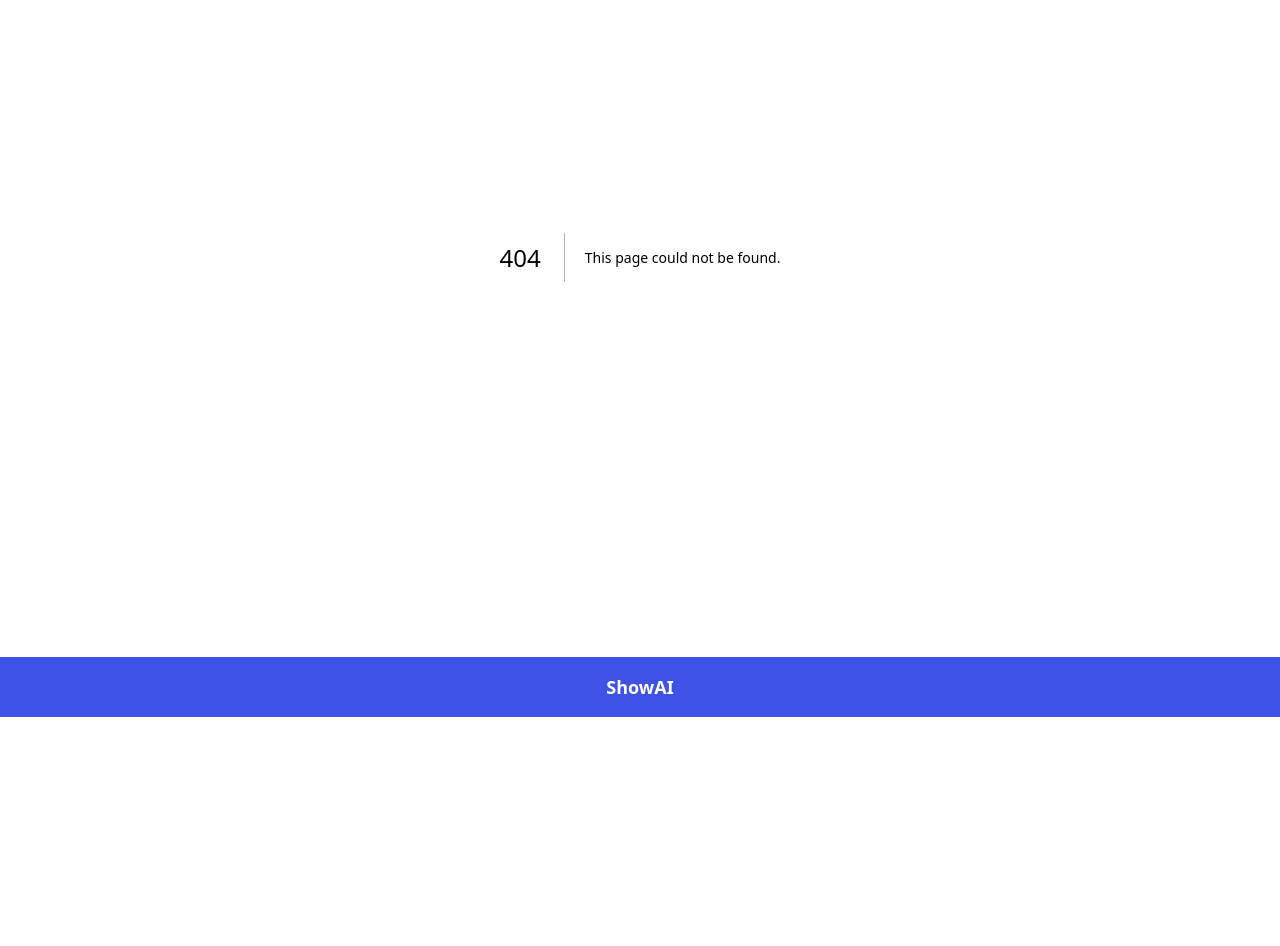
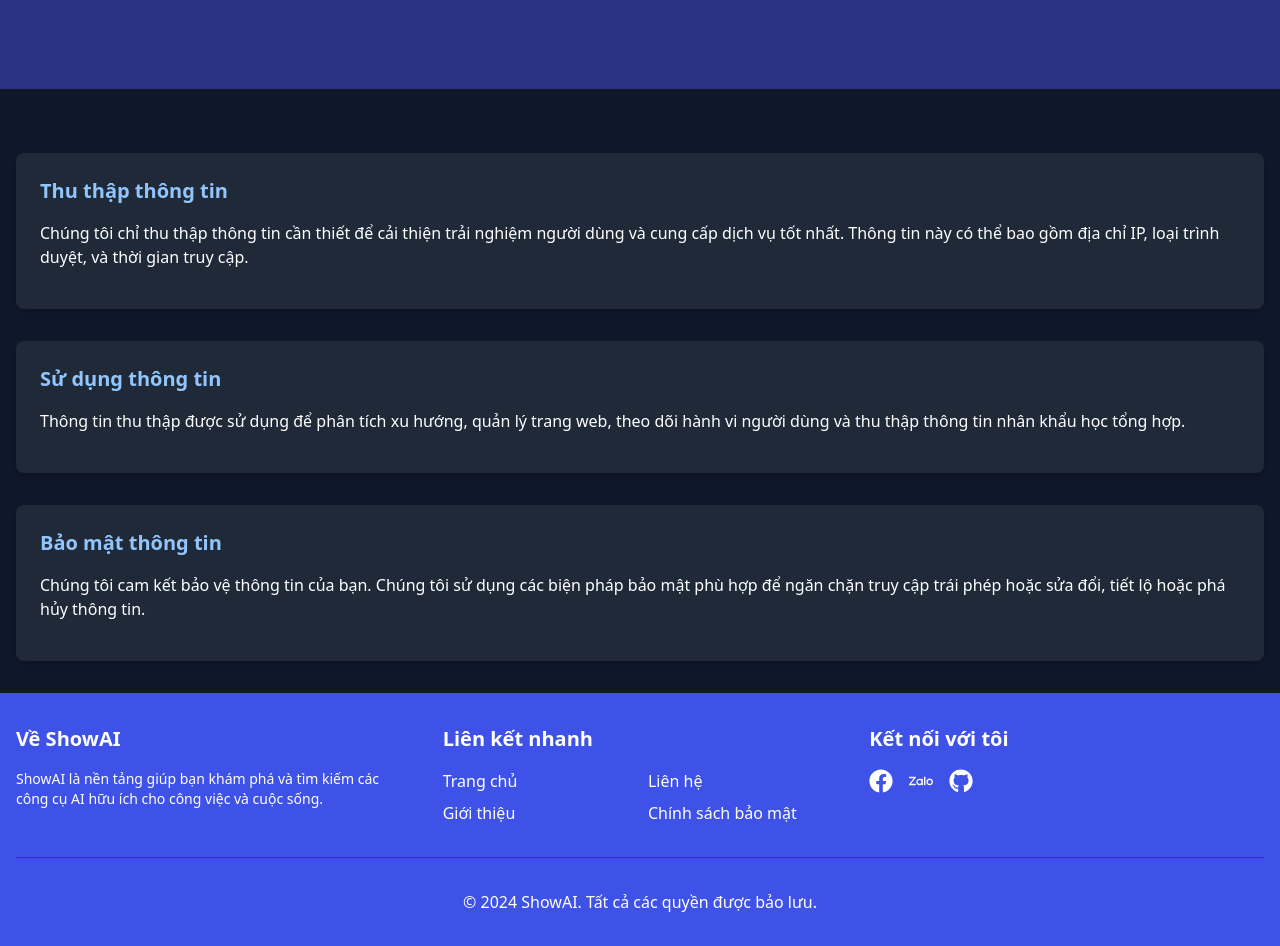
Before and after one commit to TomiSakae/ShowAI, a Next.js app: page /privacy-policy in a window 1280 px wide. Before the commit this address had no page. Shown: the part 220-1166 px from the top of the page. Before the commit the page ends 937 px from the top, so only its background shows below. Built offline with nearby package versions, Linux system fonts and the light colour scheme.

Commit message:
Nâng cấp footer và các trang liên quan

```diff
--- /dev/null
+++ b/src/app/about/page.tsx
@@ -0,0 +1,39 @@
+const AboutPage = () => {
+    return (
+        <div className="bg-[#0F172A] text-white min-h-screen">
+            <div className="bg-[#2A3284] text-center py-8 mb-8 px-4">
+                <div className='py-4 sm:py-8'>
+                    <h1 className="text-2xl sm:text-3xl font-bold mb-4">Về ShowAI</h1>
+                    <p className="text-base sm:text-lg max-w-3xl mx-auto mb-6">
+                        Khám phá câu chuyện đằng sau ShowAI và sứ mệnh của tôi trong việc đem công nghệ AI đến gần hơn với mọi người.
+                    </p>
+                </div>
+            </div>
+            <div className="container mx-auto px-4 py-8">
+                <div className="bg-gray-800 p-6 rounded-lg shadow-md mb-8">
+                    <h2 className="text-xl font-semibold mb-4 text-blue-300">Tầm nhìn của ShowAI</h2>
+                    <p className="mb-4">
+                        ShowAI là dự án cá nhân của tôi, được tạo ra với mục đích giới thiệu và đánh giá các công cụ AI hữu ích.
+                        Tôi tin rằng AI có tiềm năng to lớn trong việc cải thiện cuộc sống và công việc của mọi người, và
+                        ShowAI là nơi để chia sẻ niềm đam mê này với cộng đồng.
+                    </p>
+                    <p>
+                        Với kiến thức và kinh nghiệm của mình trong lĩnh vực công nghệ, tôi không ngừng tìm kiếm và
+                        đánh giá các công cụ AI mới nhất, giúp bạn dễ dàng khám phá và áp dụng chúng vào cuộc sống hàng ngày.
+                    </p>
+                </div>
+                <div className="bg-gray-800 p-6 rounded-lg shadow-md">
+                    <h2 className="text-xl font-semibold mb-4 text-blue-300">Cam kết của tôi</h2>
+                    <ul className="list-disc list-inside space-y-2">
+                        <li>Cung cấp thông tin chính xác và cập nhật về các công cụ AI</li>
+                        <li>Đánh giá khách quan và chi tiết về từng ứng dụng</li>
+                        <li>Hỗ trợ cộng đồng trong việc tìm hiểu và sử dụng AI hiệu quả</li>
+                        <li>Liên tục cập nhật và mở rộng danh sách công cụ AI</li>
+                    </ul>
+                </div>
+            </div>
+        </div>
+    );
+};
+
+export default AboutPage;
--- /dev/null
+++ b/src/app/contact/page.tsx
@@ -0,0 +1,53 @@
+'use client'
+import { FaEnvelope, FaPhone } from 'react-icons/fa';
+import { SiZalo } from 'react-icons/si';
+
+const ContactPage = () => {
+    return (
+        <div className="bg-[#0F172A] text-white min-h-screen">
+            <div className="bg-[#2A3284] text-center py-8 mb-8 px-4">
+                <div className='py-4 sm:py-8'>
+                    <h1 className="text-2xl sm:text-3xl font-bold mb-4">Liên hệ với tôi</h1>
+                    <p className="text-base sm:text-lg max-w-3xl mx-auto mb-6">
+                        Tôi luôn sẵn sàng lắng nghe ý kiến của bạn. Hãy liên hệ với tôi qua các phương thức sau.
+                    </p>
+                </div>
+            </div>
+            <div className="container mx-auto px-4 py-8">
+                <div className="grid grid-cols-1 md:grid-cols-2 gap-8">
+                    <div className="bg-gray-800 p-6 rounded-lg shadow-md">
+                        <h2 className="text-xl font-semibold mb-4 text-blue-300">Thông tin liên hệ</h2>
+                        <ul className="space-y-4">
+                            <li className="flex items-center">
+                                <FaEnvelope className="mr-3 text-blue-500" />
+                                <span>Email: tomisakaeap1@gmail.com</span>
+                            </li>
+                            <li className="flex items-center">
+                                <FaPhone className="mr-3 text-blue-500" />
+                                <span>Điện thoại: +84 762605309</span>
+                            </li>
+                            <li className="flex items-center">
+                                <SiZalo className="mr-3 text-blue-500" />
+                                <span>Zalo: 0762605309</span>
+                            </li>
+                        </ul>
+                    </div>
+                    <div className="bg-gray-800 p-6 rounded-lg shadow-md">
+                        <h2 className="text-xl font-semibold mb-4 text-blue-300">Liên hệ qua Zalo</h2>
+                        <div className="flex items-center justify-center">
+                            <a href="https://zalo.me/0762605309" target="_blank" rel="noopener noreferrer" className="flex items-center bg-blue-500 text-white px-6 py-3 rounded-full hover:bg-blue-600 transition duration-300">
+                                <SiZalo className="mr-2" />
+                                <span>Nhắn tin qua Zalo</span>
+                            </a>
+                        </div>
+                    </div>
+                </div>
+                <p className="mt-8 text-center text-gray-400">
+                    Tôi sẽ phản hồi trong vòng 24 giờ làm việc.
+                </p>
+            </div>
+        </div>
+    );
+};
+
+export default ContactPage;
--- /dev/null
+++ b/src/app/privacy-policy/page.tsx
@@ -0,0 +1,41 @@
+const PrivacyPolicyPage = () => {
+    return (
+        <div className="bg-[#0F172A] text-white min-h-screen">
+            <div className="bg-[#2A3284] text-center py-8 mb-8 px-4">
+                <div className='py-4 sm:py-8'>
+                    <h1 className="text-2xl sm:text-3xl font-bold mb-4">Chính sách bảo mật</h1>
+                    <p className="text-base sm:text-lg max-w-3xl mx-auto mb-6">
+                        Chúng tôi coi trọng quyền riêng tư của bạn. Hãy đọc kỹ chính sách bảo mật của chúng tôi.
+                    </p>
+                </div>
+            </div>
+            <div className="container mx-auto px-4 py-8">
+                <div className="bg-gray-800 p-6 rounded-lg shadow-md mb-8">
+                    <h2 className="text-xl font-semibold mb-4 text-blue-300">Thu thập thông tin</h2>
+                    <p className="mb-4">
+                        Chúng tôi chỉ thu thập thông tin cần thiết để cải thiện trải nghiệm người dùng và
+                        cung cấp dịch vụ tốt nhất. Thông tin này có thể bao gồm địa chỉ IP, loại trình duyệt,
+                        và thời gian truy cập.
+                    </p>
+                </div>
+                <div className="bg-gray-800 p-6 rounded-lg shadow-md mb-8">
+                    <h2 className="text-xl font-semibold mb-4 text-blue-300">Sử dụng thông tin</h2>
+                    <p className="mb-4">
+                        Thông tin thu thập được sử dụng để phân tích xu hướng, quản lý trang web,
+                        theo dõi hành vi người dùng và thu thập thông tin nhân khẩu học tổng hợp.
+                    </p>
+                </div>
+                <div className="bg-gray-800 p-6 rounded-lg shadow-md">
+                    <h2 className="text-xl font-semibold mb-4 text-blue-300">Bảo mật thông tin</h2>
+                    <p className="mb-4">
+                        Chúng tôi cam kết bảo vệ thông tin của bạn. Chúng tôi sử dụng các biện pháp
+                        bảo mật phù hợp để ngăn chặn truy cập trái phép hoặc sửa đổi, tiết lộ hoặc
+                        phá hủy thông tin.
+                    </p>
+                </div>
+            </div>
+        </div>
+    );
+};
+
+export default PrivacyPolicyPage;
--- a/src/components/NavFooter.tsx
+++ b/src/components/NavFooter.tsx
@@ -3,6 +3,8 @@ import Link from 'next/link';
 import Image from 'next/image';
 import { useState } from 'react';
 import { IoClose, IoExpand, IoContract, IoTrash } from 'react-icons/io5';
+import { FaFacebook, FaGithub } from 'react-icons/fa';
+import { SiZalo } from 'react-icons/si';
 import GeminiChat from './GeminiChat';
 
 const NavBar = () => {
@@ -69,10 +71,37 @@ const NavBar = () => {
 };
 
 const Footer = () => (
-    <footer className="bg-[#3E52E8] text-white p-4">
-        <div className="container mx-auto flex flex-col items-center justify-center">
-            <div className="text-center font-bold text-lg">
-                <p>ShowAI</p>
+    <footer className="bg-[#3E52E8] text-white py-8">
+        <div className="container mx-auto px-4">
+            <div className="grid grid-cols-1 md:grid-cols-3 gap-8">
+                <div>
+                    <h3 className="text-xl font-bold mb-4">Về ShowAI</h3>
+                    <p className="text-sm">ShowAI là nền tảng giúp bạn khám phá và tìm kiếm các công cụ AI hữu ích cho công việc và cuộc sống.</p>
+                </div>
+                <div>
+                    <h3 className="text-xl font-bold mb-4">Liên kết nhanh</h3>
+                    <div className="grid grid-cols-2 gap-4">
+                        <ul className="space-y-2">
+                            <li><Link href="/" className="hover:text-gray-300">Trang chủ</Link></li>
+                            <li><Link href="/about" className="hover:text-gray-300">Giới thiệu</Link></li>
+                        </ul>
+                        <ul className="space-y-2">
+                            <li><Link href="/contact" className="hover:text-gray-300">Liên hệ</Link></li>
+                            <li><Link href="/privacy-policy" className="hover:text-gray-300">Chính sách bảo mật</Link></li>
+                        </ul>
+                    </div>
+                </div>
+                <div>
+                    <h3 className="text-xl font-bold mb-4">Kết nối với tôi</h3>
+                    <div className="flex space-x-4">
+                        <a href="https://www.facebook.com/TomiSakaeAnime/" target="_blank" rel="noopener noreferrer" className="hover:text-gray-300"><FaFacebook size={24} /></a>
+                        <a href="https://zalo.me/0762605309" target="_blank" rel="noopener noreferrer" className="hover:text-gray-300"><SiZalo size={24} /></a>
+                        <a href="https://github.com/TomiSakae" target="_blank" rel="noopener noreferrer" className="hover:text-gray-300"><FaGithub size={24} /></a>
+                    </div>
+                </div>
+            </div>
+            <div className="mt-8 pt-8 border-t border-gray-700 text-center">
+                <p>&copy; {new Date().getFullYear()} ShowAI. Tất cả các quyền được bảo lưu.</p>
             </div>
         </div>
     </footer>
```
